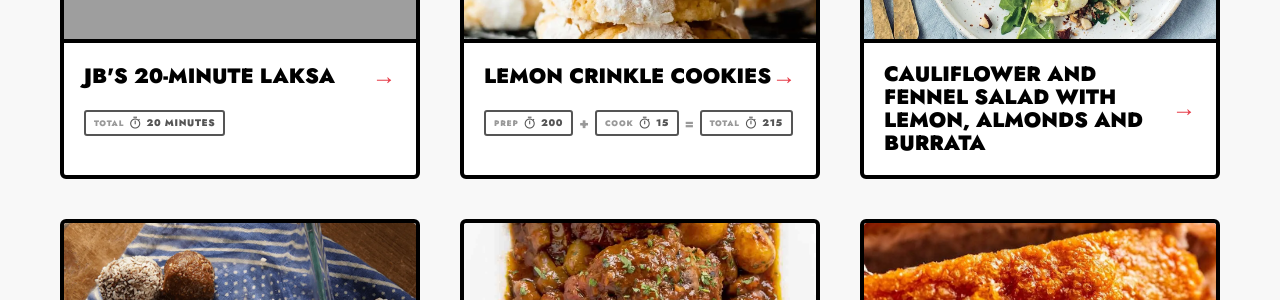
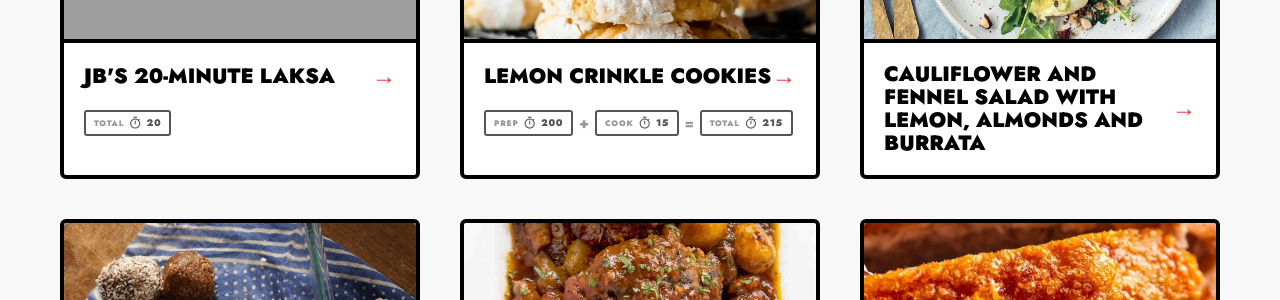
Before and after one commit to amp800/cookbook, a Jekyll site: the page built from index.html, in a window 1280 px wide and 900 px high. Shown: the part 367-667 px from the top of the window. Built offline with Jekyll 4.4.1, drawn with Linux system fonts in a browser that asks for light colours; grey boxes are pictures that could not be loaded.

Commit message:
Edit recipe _recipes/jbs-20-minute-laksa.md

```diff
--- a/_recipes/jbs-20-minute-laksa.md
+++ b/_recipes/jbs-20-minute-laksa.md
@@ -6,14 +6,13 @@ image: recipe-image-1787568885835-i4nvv.jpg
 # ---
 tags:
 - asian
-- laksa
 - quick
 - seafood
 description: This quick and easy laksa recipe, developed by chef Jean-Baptiste 'JB' Alexandre, delivers 90% of the flavour
   of a traditional laksa in just 20 minutes. It relies on prawns for a rich broth, though fish can be substituted for a similarly
   delicious result.
 yield: 4 servings
-total_time: 20 minutes
+total_time: '20'
 ingredients:
 - 1 tbsp vegetable oil
 - 2/3 cup (180 g) laksa paste¹ (Por Kwan brand)
```
